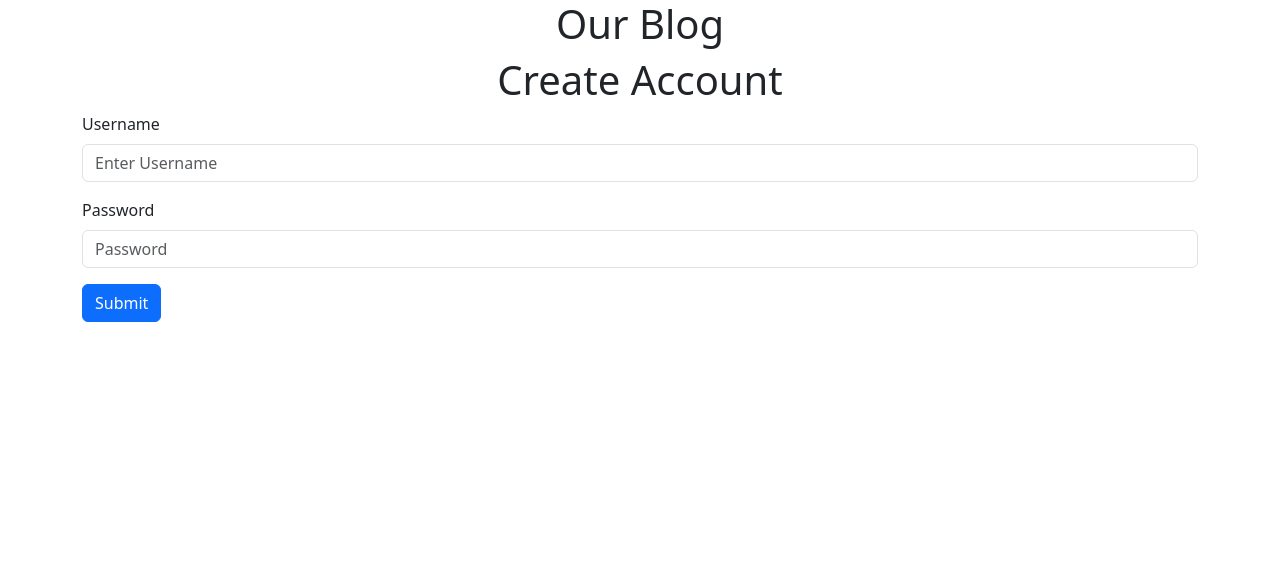
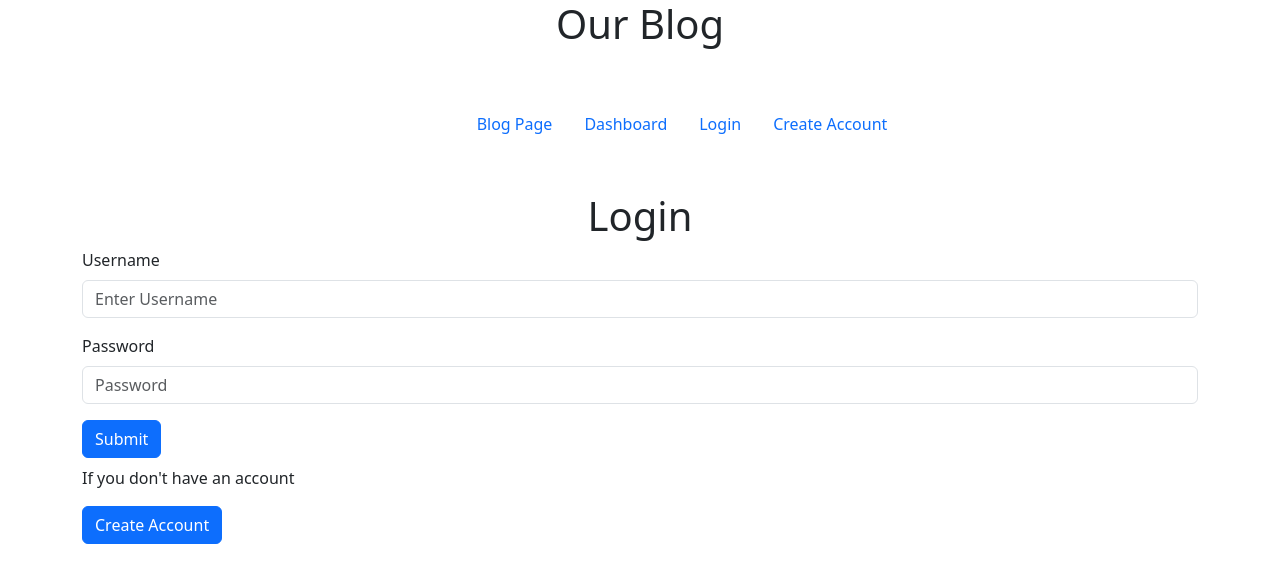
Before and after one commit to AmirSmith413/BlogFrontL, a React (Vite) app: page /Login in a window 1280 px wide. Shown: the top 582 px of the page. Built offline with nearby package versions, Linux system fonts and the light colour scheme.

Commit message:
added routing

```diff
--- a/src/App.jsx
+++ b/src/App.jsx
@@ -4,21 +4,38 @@
 import Dashboard from './components/Dashboard'
 import BlogPage from './components/BlogPage'
 import CreateAccount from './components/CreateAccount'
+import Login from './components/Login'
+import { BrowserRouter,Routes,Route } from 'react-router-dom'
+import NavBar from './components/NavBar'
 
 function App() {
 
 
   return (
-    <Container>
+    <BrowserRouter>
+ <Container>
       <Row>
          <Col>
          <h1 className='text-center'>Our Blog</h1>
          </Col>
-         <CreateAccount/>
+         <NavBar/>
+         {/* <Login/> */}
+         {/* <CreateAccount/> */}
          {/* <BlogPage/> */}
          {/* <Dashboard/> */}
+         <Routes>
+          <Route path='/' element={<BlogPage/>}/>
+          <Route path='/Login' element={<Login/>}/>
+          <Route path='/CreateAccount' element={<CreateAccount/>}/>
+          <Route path='/Dashboard' element={<Dashboard/>}/>
+
+
+
+         </Routes>
       </Row>
     </Container>
+    </BrowserRouter>
+
   )
 }
 
--- /dev/null
+++ b/src/Services/DataService.jsx
@@ -0,0 +1,14 @@
+//create a function to help us check our local storage
+
+function checkToken()
+{
+    let result = false;
+    let lsData = localStorage.getItem("Token");
+    if(lsData && lsData != null)
+    {
+        result = true
+    }
+    return result
+}
+
+export {checkToken}
--- a/src/components/Dashboard.jsx
+++ b/src/components/Dashboard.jsx
@@ -6,11 +6,24 @@
   Accordion,
   ListGroup,
 } from "react-bootstrap";
-import { useState } from "react";
+import { useEffect, useState } from "react";
 import Modal from "react-bootstrap/Modal";
 import Form from "react-bootstrap/Form";
+import { useNavigate } from "react-router-dom";
+import { checkToken } from "../Services/DataService";
 
 const Dashboard = () => {
+let navigate = useNavigate()
+ useEffect(() => {
+  if(!checkToken())
+  {
+    navigate('/Login')
+  }
+
+
+ },[])
+
+
   const [show, setShow] = useState(false);
   const handleSetTitle = () => setBlogTitle(e.target.value);
   const handleDescription = () => setBlogDescription(e.target.value);
--- /dev/null
+++ b/src/components/Login.jsx
@@ -0,0 +1,47 @@
+import React from 'react'
+import { Container,Row,Col,Button,Form } from 'react-bootstrap'
+import { useState } from 'react'
+import { useNavigate } from 'react-router-dom'
+
+
+
+const Login = () => {
+    const [username, setUsername] = useState('')
+    const [password, setPassword] = useState('')
+    const handleUser = (e) => setUsername(e.target.value)
+    const handlePassword = (e) => setPassword(e.target.value)
+    const handleSubmit = () => {
+        let userData = {
+            test1:username,
+            test2:password
+        }
+        console.log(userData)
+    }
+  return (
+    <div>
+        <h1 className='text-center'>Login</h1>
+        <Form>
+      <Form.Group className="mb-3" controlId="Username">
+        <Form.Label>Username</Form.Label>
+        <Form.Control type="email" placeholder="Enter Username" onChange={handleUser}/>
+
+      </Form.Group>
+
+      <Form.Group className="mb-3" controlId="formBasicPassword">
+        <Form.Label>Password</Form.Label>
+        <Form.Control type="password" placeholder="Password" onChange={handlePassword}/>
+      </Form.Group>
+
+      <Button variant="primary" onClick={handleSubmit} >
+        Submit
+      </Button>
+      <p className='mt-2'>If you don't have an account</p>
+      <Button variant="primary" onClick={() => navigate('/CreateAccount')} >
+        Create Account
+      </Button>
+    </Form>
+    </div>
+  )
+}
+
+export default Login
--- /dev/null
+++ b/src/components/NavBar.jsx
@@ -0,0 +1,29 @@
+import React from 'react'
+import { Nav } from 'react-bootstrap'
+import { Link } from 'react-router-dom'
+
+const NavBar = () => {
+  return (
+    <Nav
+    className='d-flex justify-content-center m-5'
+    activeKey="/home"
+    onSelect={(selectedKey) => alert(`selected ${selectedKey}`)}
+  >
+    <Nav.Item>
+      <Nav.Link as={Link} to='/'>Blog Page</Nav.Link>
+    </Nav.Item>
+    <Nav.Item>
+      <Nav.Link as={Link} to='/Dashboard'>Dashboard</Nav.Link>
+    </Nav.Item>
+    <Nav.Item>
+      <Nav.Link as={Link} to='/Login'>Login</Nav.Link>
+    </Nav.Item>
+    <Nav.Item>
+      <Nav.Link as={Link} to='/CreateAccount'>Create Account</Nav.Link>
+    </Nav.Item>
+
+  </Nav>
+  )
+}
+
+export default NavBar
```
